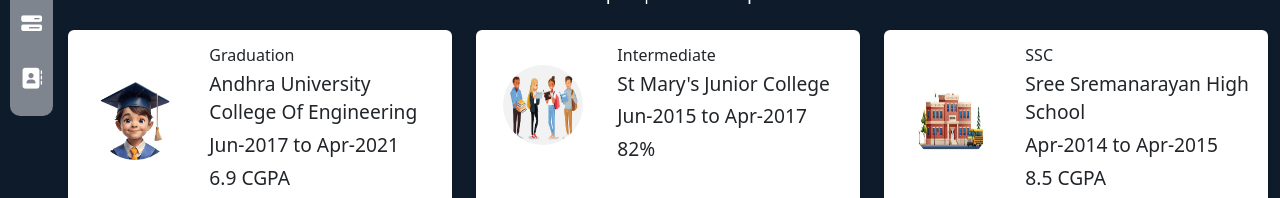
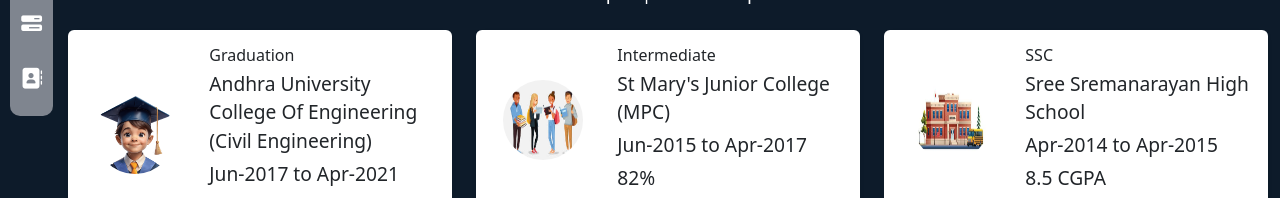
Before and after one commit to shanker0811/portfolio_gourishanker, a React (Vite) app: page / in a window 1280 px wide. Shown: the part 432-630 px from the top of the page. Built offline with nearby package versions, Linux system fonts and the light colour scheme.

Commit message:
code changes for expeiremce corrections

```diff
--- a/src/modules/Intro.tsx
+++ b/src/modules/Intro.tsx
@@ -11,12 +11,14 @@
     institute: "Andhra University College Of Engineering",
     duration: "Jun-2017 to Apr-2021",
     percentage: "6.9 CGPA",
+    stream: "Civil Engineering",
     image: graduationimge,
   },
   {
     level: "Intermediate",
     institute: "St Mary's Junior College",
     duration: "Jun-2015 to Apr-2017",
+    stream: "MPC",
     percentage: "82%",
     image: intermediateImg,
   },
@@ -67,7 +69,9 @@
                     {/* Right text */}
                     <div className="col-8 text-start">
                       <h6 className="mb-1">{edu.level}</h6>
-                      <p className="mb-1 small">{edu.institute}</p>
+                      <p className="mb-1 small">
+                        {edu.institute} {edu?.stream && `(${edu?.stream})`}
+                      </p>
                       <p className="mb-1 small">{edu.duration}</p>
                       <p className="mb-0 small">{edu.percentage}</p>
                     </div>
```
